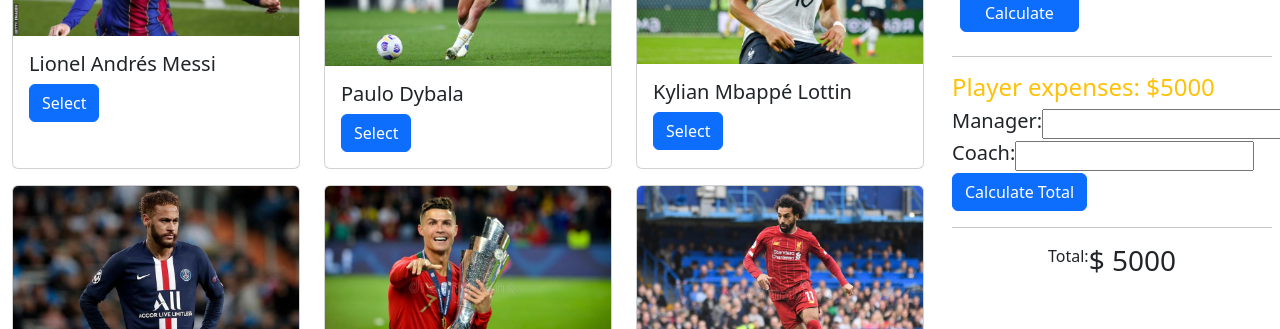
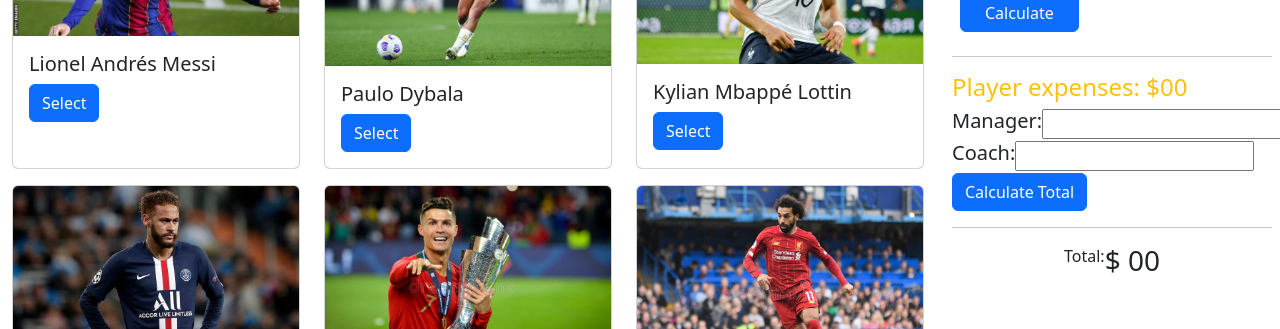
Before and after one commit to asifalam515/my-best-strikers, a plain HTML site: page index.html in a window 1280 px wide. Shown: the part 350-679 px from the top of the page. Drawn offline with nearby package versions, Linux system fonts and the light colour scheme.

Commit message:
number updated

```diff
--- a/index.html
+++ b/index.html
@@ -123,7 +123,7 @@
             </div>
             <!-- player expenses -->
             <div >
-              <h4 class="text-warning">Player expenses: $<span id="player-expense-field">5000</span></h4>
+              <h4 class="text-warning">Player expenses: $<span id="player-expense-field">00</span></h4>
            <div class="d-flex">
             <div>
               <h5>Manager:</h5>
@@ -149,7 +149,7 @@
             <hr class="bg-primary">
             <div class="d-flex justify-content-center">
               <label for="">Total:</label>
-              <h3>$ <span id="total-amount">5000</span></h3>
+              <h3>$ <span id="total-amount">00</span></h3>
             </div>
 
 
```
